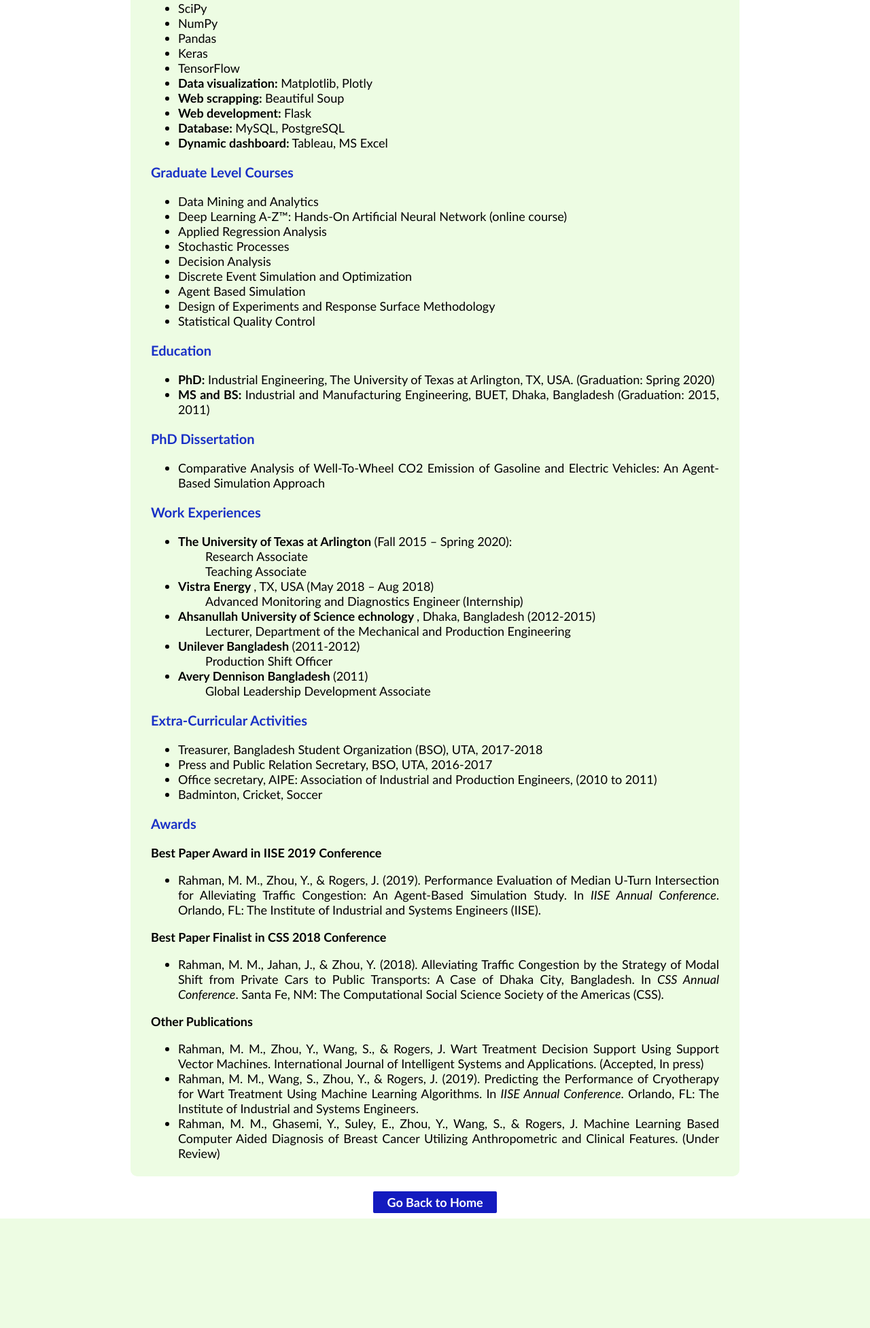
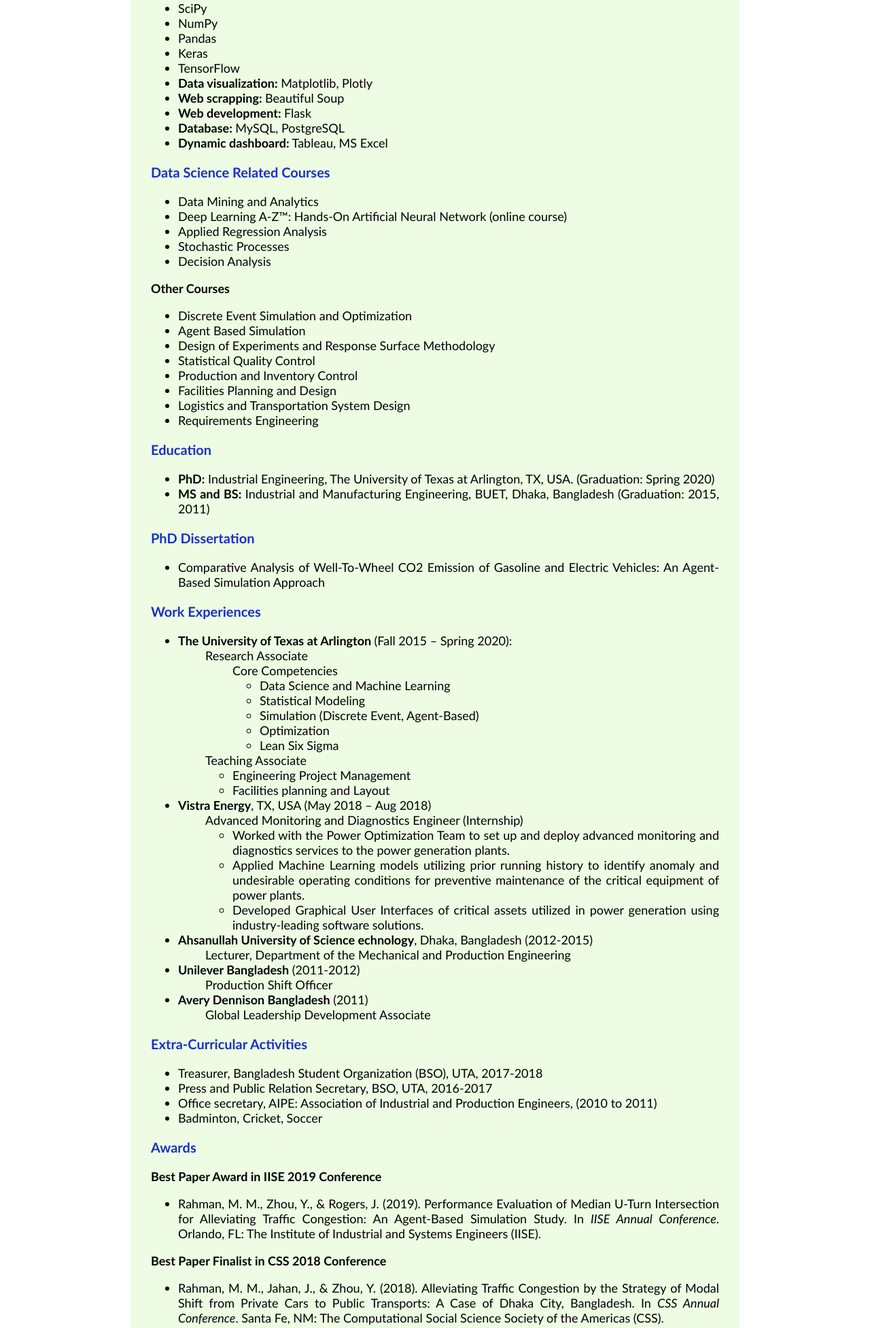
Before and after one commit to mamunur-ipe/ML-model-deployment, a Flask app: page /about_me in a window 1280 px wide. Shown: the part 677-2630 px from the top of the page at 68% size. Before the commit the page ends 2469 px from the top, so only its background shows below. Run offline with Flask 2, Linux system fonts and the light colour scheme.

Commit message:
Update about_me.html

```diff
--- a/templates/about_me.html
+++ b/templates/about_me.html
@@ -5,12 +5,16 @@
 
 <body>
 
+    <!-- Back to top -->
+    <a name="top"></a>
+
     {% extends "header.html" %}
     {% block content %}
 
 <br>
 
 <div id="box_left">
+
 
     <h4 id="center">
     I am a data science enthusiast and love to extract useful information from structured
@@ -49,17 +53,27 @@
         <li> <b>Dynamic dashboard:</b> Tableau, MS Excel </li>
     </ul>
 
-    <h3>Graduate Level Courses </h3>
+    <h3>Data Science Related Courses </h3>
     <ul>
         <li> Data Mining and Analytics </li>
         <li> Deep Learning A-Z™: Hands-On Artificial Neural Network (online course) </li>
         <li> Applied Regression Analysis </li>
         <li> Stochastic Processes </li>
         <li> Decision Analysis </li>
+    </ul>
+
+
+    <b >Other Courses</b>
+    <ul>
         <li> Discrete Event Simulation and Optimization </li>
         <li> Agent Based Simulation </li>
         <li> Design of Experiments and Response Surface Methodology  </li>
         <li> Statistical Quality Control </li>
+        <li> Production and Inventory Control </li>
+        <li>Facilities Planning and Design </li>
+        <li>Logistics and Transportation System Design </li>
+        <li>Requirements Engineering</li>
+
     </ul>
 
     <h3>Education </h3>
@@ -77,22 +91,44 @@
             <ul>
                 <li> <b>The University of Texas at Arlington </b> (Fall 2015 &ndash; Spring 2020):</li>
                     <ul>
-                      <li>Research Associate</li>
+                      <li >Research Associate</li>
+                          <ul style="list-style-type: none;">
+                              <li> Core Competencies </li>
+
+                                    <ul>
+                                        <li>Data Science and Machine Learning</li>
+                                        <li>Statistical Modeling</li>
+                                        <li>Simulation (Discrete Event, Agent-Based)</li>
+                                        <li>Optimization</li>
+                                        <li>Lean Six Sigma</li>
+                                     </ul>
+                          </ul>
+
                       <li>Teaching Associate</li>
-                    </ul>
-                <li> <b>Vistra Energy </b>, TX, USA (May 2018&nbsp;&ndash;&nbsp;Aug 2018)</li>
+                            <ul>
+                                <li>Engineering Project Management</li>
+                                <li>Facilities planning and Layout</li>
+                            </ul>
+
+                     </ul>
+                    <li> <b>Vistra Energy</b>, TX, USA (May 2018&nbsp;&ndash;&nbsp;Aug 2018)</li>
                     <ul>
                     	<li>Advanced Monitoring and Diagnostics Engineer (Internship)</li>
+                        	<ul style="list-style-type: circle;">
+                              <li>Worked with the Power Optimization Team to set up and deploy advanced monitoring and diagnostics services to the power generation plants.</li>
+                              <li>Applied Machine Learning models utilizing prior running history to identify anomaly and undesirable operating conditions for preventive maintenance of the critical equipment of power plants.</li>
+                              <li>Developed Graphical User Interfaces of critical assets utilized in power generation using industry-leading software solutions.</li>
+                            </ul>
                     </ul>
-                <li> <b> Ahsanullah University of Science echnology </b>, Dhaka, Bangladesh (2012-2015)</li>
+                <li> <b> Ahsanullah University of Science echnology</b>, Dhaka, Bangladesh (2012-2015)</li>
                     <ul>
                     	<li>Lecturer, Department of the Mechanical and Production Engineering</li>
                     </ul>
-                <li> <b>Unilever Bangladesh </b> (2011-2012)</li>
+                <li> <b>Unilever Bangladesh</b> (2011-2012)</li>
                     <ul>
                     	<li>Production Shift Officer</li>
                     </ul>
-                <li> <b>Avery Dennison Bangladesh </b> (2011)</li>
+                <li> <b>Avery Dennison Bangladesh</b> (2011)</li>
                     <ul>
                     	<li>Global Leadership Development Associate</li>
                     </ul>
@@ -130,6 +166,7 @@
     <div style="text-align:center;">
 
         <a href="{{ url_for('home') }}"> Go Back to Home </a>
+        <a href="#top">Go Back to Top</a>
      </div>
 
 </body>
```
